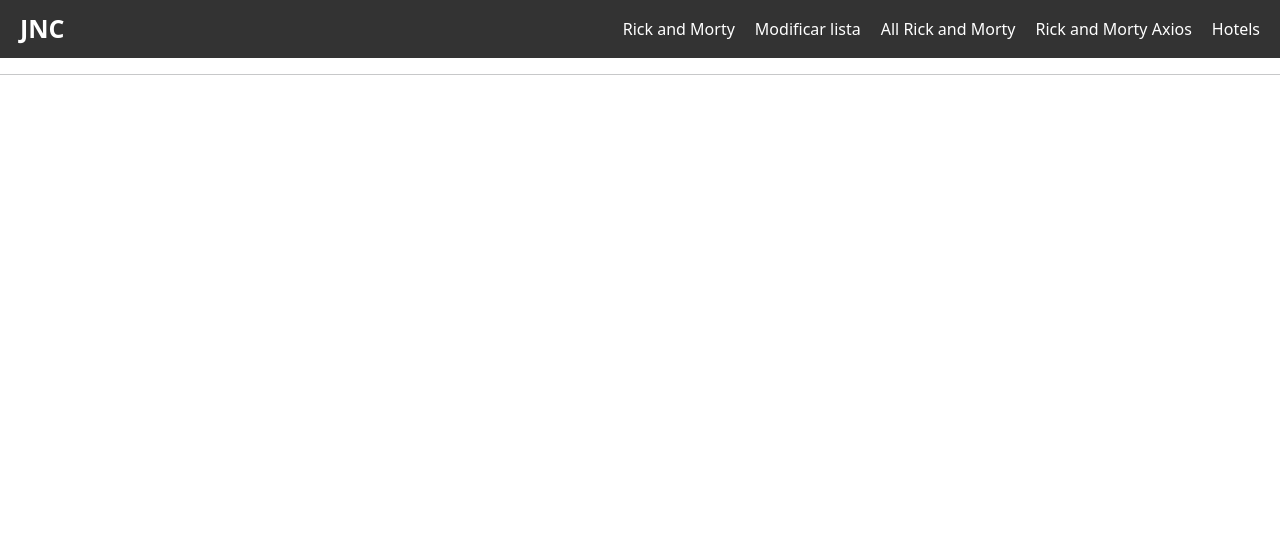
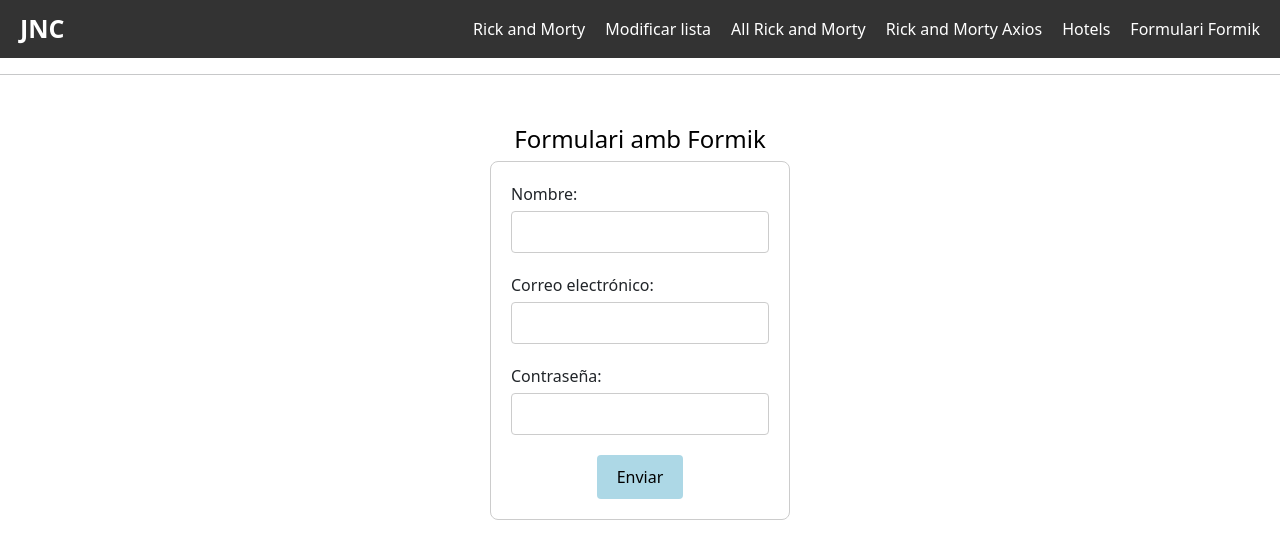
Before and after one commit to jaumenadaldev/PracticaReact, a React (Vite) app: page /formulariFormik in a window 1280 px wide. Shown: the top 558 px of the page. Built offline with nearby package versions, Linux system fonts and the light colour scheme.

Commit message:
afegir formik

```diff
--- a/package.json
+++ b/package.json
@@ -17,6 +17,7 @@
     "axios": "^1.6.7",
     "bootstrap": "^5.3.2",
     "docker": "^1.0.0",
+    "formik": "^2.4.5",
     "jest-environment-jsdom": "^29.7.0",
     "react": "^18.2.0",
     "react-bootstrap": "^2.10.0",
@@ -24,7 +25,8 @@
     "react-lazy-load-image-component": "^1.6.0",
     "react-redux": "^9.1.0",
     "react-router-dom": "^6.21.3",
-    "redux-toolkit": "^1.1.2"
+    "redux-toolkit": "^1.1.2",
+    "yup": "^1.4.0"
   },
   "devDependencies": {
     "@testing-library/jest-dom": "^6.4.1",
--- /dev/null
+++ b/src/FormulariFormik.tsx
@@ -0,0 +1,117 @@
+import React from 'react';
+import { Formik, Form, Field, ErrorMessage } from 'formik';
+import styled from '@emotion/styled';
+import * as Yup from 'yup';
+
+const Container = styled.div`
+  display: flex;
+  flex-direction: column;
+  align-items: center;
+  margin-top: 50px;
+`;
+
+const StyledForm = styled(Form)({
+  display: 'flex',
+  flexDirection: 'column',
+  alignItems: 'center',
+  gap: '20px',
+  padding: '20px',
+  border: '1px solid #ccc',
+  borderRadius: '8px',
+  width: '300px'
+});
+
+const Label = styled.label({
+  marginBottom: '5px'
+});
+
+const Input = styled(Field)({
+  padding: '8px',
+  border: '1px solid #ccc',
+  borderRadius: '4px',
+  width: '100%'
+});
+
+const ErrorMessageStyled = styled(ErrorMessage)({
+  color: 'red',
+  fontSize: '12px'
+});
+
+const Button = styled.button({
+  padding: '10px 20px',
+  borderRadius: '4px',
+  backgroundColor: 'lightblue',
+  border: 'none',
+  cursor: 'pointer',
+  '&:hover': {
+    backgroundColor: 'deepskyblue'
+  }
+});
+
+const H1 = styled.h1({
+  fontSize: '24px'
+}, props => ({
+  color: props.color,
+  textAlign: 'center',
+  width: '100%'
+}));
+
+
+const validationSchema = Yup.object().shape({
+  name: Yup.string().required('El nombre es requerido'),
+  email: Yup.string().email('Correo electrónico inválido').required('El correo electrónico es requerido'),
+  password: Yup.string().required('La contraseña es requerida').min(8, 'La contraseña debe tener al menos 8 caracteres')
+});
+
+const FormulariFormik: React.FC = () => {
+    interface FormValues {
+        name: string;
+        email: string;
+        password: string;
+    }
+
+    const initialValues: FormValues = {
+        name: '',
+        email: '',
+        password: '',
+    };
+
+    const handleSubmit = (values: FormValues) => {
+        console.log(values);
+    };
+
+    return (
+        <Container>
+            <H1 color="Black">Formulari amb Formik</H1>
+            <Formik
+                initialValues={initialValues}
+                onSubmit={handleSubmit}
+                validationSchema={validationSchema}
+            >
+                <StyledForm>
+                    <div>
+                        <Label htmlFor="name">Nombre:</Label>
+                        <Input type="text" id="name" name="name" />
+                        <ErrorMessageStyled name="name" component="div" />
+                    </div>
+
+                    <div>
+                        <Label htmlFor="email">Correo electrónico:</Label>
+                        <Input type="email" id="email" name="email" />
+                        <ErrorMessageStyled name="email" component="div" />
+                    </div>
+
+                    <div>
+                        <Label htmlFor="password">Contraseña:</Label>
+                        <Input type="password" id="password" name="password" />
+                        <ErrorMessageStyled name="password" component="div" />
+                    </div>
+
+                    <Button type="submit">Enviar</Button>
+                </StyledForm>
+            </Formik>
+        </Container>
+    );
+};
+
+export default FormulariFormik;
--- a/src/Navbar.tsx
+++ b/src/Navbar.tsx
@@ -80,6 +80,7 @@ export default function Navbar() {
             <NavLink to="/allRickMorty">All Rick and Morty</NavLink>
             <NavLink to="/axiosRickMorty">Rick and Morty Axios</NavLink>
             <NavLink to="/hotels">Hotels</NavLink>
+            <NavLink to="/formulariFormik">Formulari Formik</NavLink>
           </NavLinksContainer>
       </NavbarStyled>
     </>
--- a/src/Rutas.tsx
+++ b/src/Rutas.tsx
@@ -4,6 +4,7 @@ import RickMortyAll from './RickMortyAll'
 import RickMorty from './RickMorty'
 import RickMortyAxios from './RickMortyAxios'
 import Hotels from './Hotels'
+import FormulariFormik from './FormulariFormik'
 
 export default function Rutas () {
   return (
@@ -13,6 +14,7 @@ export default function Rutas () {
         <Route path="/allRickMorty" element={ <RickMortyAll/> }/>
         <Route path="/axiosRickMorty" element={ <RickMortyAxios/> }/>
         <Route path="/hotels" element={ <Hotels/> }/>
+        <Route path='/formulariFormik' element={ <FormulariFormik/> }/>
     </Routes>
   )
 }
```
Also changed, not shown: 1 other file (tests, documents, lock files or other folders).
